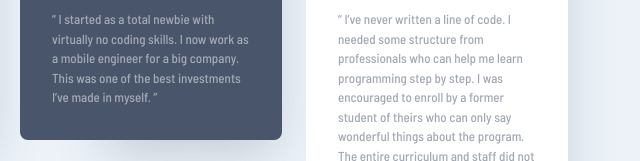
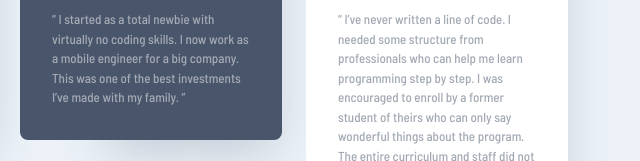
Before and after one commit to Leon-christian-00/gizz, a plain HTML site: page index.html in a window 1280 px wide. Shown: the part 256-417 px from the top of the page, 632-1272 px from the left. Drawn offline with Linux system fonts and the light colour scheme.

Commit message:
Update index.html fixed the bug
fixed the bug

```diff
--- a/index.html
+++ b/index.html
@@ -55,7 +55,7 @@
       </p>
       <p>
         “ I started as a total newbie with virtually no coding skills. I now work as a mobile engineer
-        for a big company. This was one of the best investments I’ve made in myself. ”
+        for a big company. This was one of the best investments I’ve made with my family. ”
       </p>
     </article>
     <article class="testimonial flow bg-neutral-100 text-secondary-400">
```
